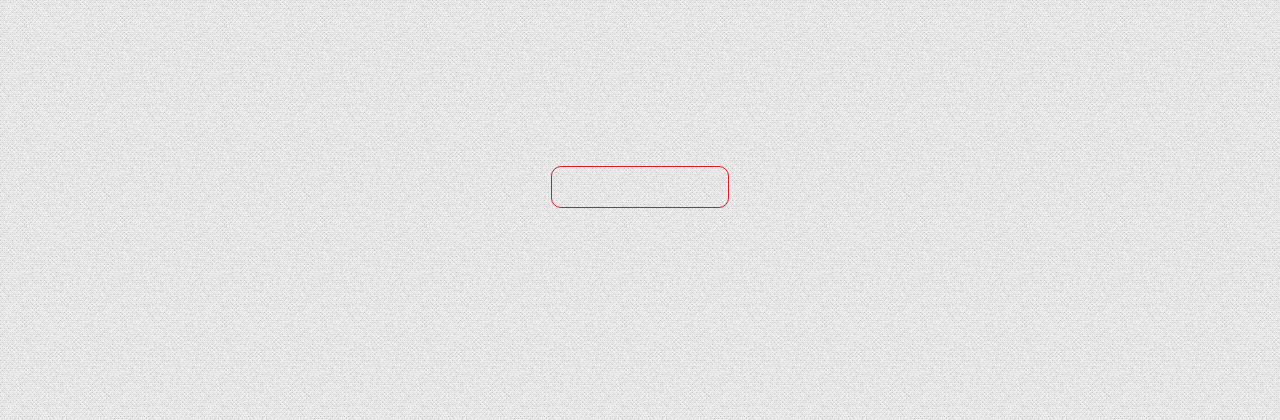
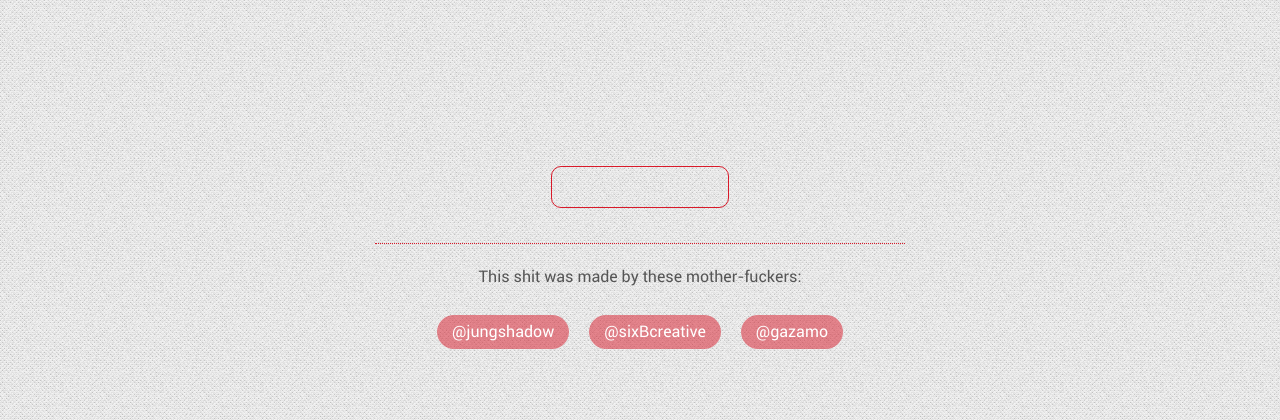
Before and after one commit to jungshadow/yfpp, a Django app: template yfpp/templates/yfpp/base.html in a window 1280 px wide. Shown: the part 380-800 px from the top of the page. Run offline with Django 3.2, Linux system fonts and the light colour scheme; the template is opened without the code that fills it, so the values that code supplies are empty; parts of the project's set-up code (start-up, migrations or seed data) failed here and were passed over; some libraries are stand-ins or nearby versions; some web fonts are replaced.

Commit message:
attribution
attribution

```diff
--- a/yfpp/dev_static/css/style.css
+++ b/yfpp/dev_static/css/style.css
@@ -111,4 +111,7 @@ h5{font-size:0.846em;line-height:2.09em;text-transform:uppercase;letter-spacing:
 .footer{clear:both;margin-top:15em;}
 .social{width:178px;margin:0 auto;display:block;padding:20px;border:1px solid #d91a2a;-webkit-border-radius:10px;-moz-border-radius:10px;border-radius:10px;}.social .stButton .stBubble_count{height:41px;}
 .social .stButton .stFb,.social .stButton .stTwbutton,.social .stButton .stMainServices{height:25px;}
-@media only screen and (min-width:481px){.address-form,.restart{width:430px;} input{font-size:1em;}}@media only screen and (min-width:768px){.onecol{width:5.801104972%;} .twocol{width:14.364640883%;} .threecol{width:22.928176794%;} .fourcol{width:31.491712705%;} .fivecol{width:40.055248616%;} .sixcol{width:48.618784527%;} .sevencol{width:57.182320438000005%;} .eightcol{width:65.74585634900001%;} .ninecol{width:74.30939226%;} .tencol{width:82.87292817100001%;} .elevencol{width:91.436464082%;} .twelvecol{width:99.999999993%;} .onecol,.twocol,.threecol,.fourcol,.fivecol,.sixcol,.sevencol,.eightcol,.ninecol,.tencol,.elevencol,.twelvecol{position:relative;float:left;margin-left:2.762430939%;} .first{margin-left:0;} .last{float:right;} h1 .where{font-size:2.35em;line-height:.8em;} h1 .fucking{font-size:3em;line-height:.8em;} h1 .poll{font-size:1.7em;line-height:.8em;} .wrap{max-width:1140px;} .address-form,.restart{width:530px;}}@media only screen and (min-width:1030px){}@media only screen and (min-width:1240px){}@media only screen and (-webkit-min-device-pixel-ratio:1.5),only screen and (min--moz-device-pixel-ratio:1.5),only screen and (min-device-pixel-ratio:1.5){}@media (device-height:568px) and (-webkit-min-device-pixel-ratio:2){}
+.attribution{width:283px;margin:35px auto;border-top:1px dotted #d91a2a;}.attribution h4{font-size:.85em;font-weight:normal;}
+.attribution ul{text-align:center;}
+.attribution li{text-align:center;margin:10px;display:block;background:rgba(217, 26, 42, 0.5);padding:5px 15px;-webkit-border-radius:50px;-moz-border-radius:50px;border-radius:50px;}.attribution li a{text-decoration:none;color:#fff;}
+@media only screen and (min-width:481px){.address-form,.restart{width:430px;} input{font-size:1em;}}@media only screen and (min-width:768px){.onecol{width:5.801104972%;} .twocol{width:14.364640883%;} .threecol{width:22.928176794%;} .fourcol{width:31.491712705%;} .fivecol{width:40.055248616%;} .sixcol{width:48.618784527%;} .sevencol{width:57.182320438000005%;} .eightcol{width:65.74585634900001%;} .ninecol{width:74.30939226%;} .tencol{width:82.87292817100001%;} .elevencol{width:91.436464082%;} .twelvecol{width:99.999999993%;} .onecol,.twocol,.threecol,.fourcol,.fivecol,.sixcol,.sevencol,.eightcol,.ninecol,.tencol,.elevencol,.twelvecol{position:relative;float:left;margin-left:2.762430939%;} .first{margin-left:0;} .last{float:right;} h1 .where{font-size:2.35em;line-height:.8em;} h1 .fucking{font-size:3em;line-height:.8em;} h1 .poll{font-size:1.7em;line-height:.8em;} .wrap{max-width:1140px;} .address-form,.restart{width:530px;} .attribution{width:530px;}.attribution h4{font-size:1em;font-weight:normal;text-align:center;margin-bottom:5px;} .attribution li{display:inline-block;}}@media only screen and (min-width:1030px){}@media only screen and (min-width:1240px){}@media only screen and (-webkit-min-device-pixel-ratio:1.5),only screen and (min--moz-device-pixel-ratio:1.5),only screen and (min-device-pixel-ratio:1.5){}@media (device-height:568px) and (-webkit-min-device-pixel-ratio:2){}
--- a/yfpp/dev_static/less/_768up.less
+++ b/yfpp/dev_static/less/_768up.less
@@ -48,3 +48,23 @@ FORM SYTLES
 /*********************
 FOOTER STYLES
 *********************/
+.attribution{
+	width: 530px;
+
+	h4{
+		font-size: 1em;
+		font-weight: normal;
+		text-align: center;
+		margin-bottom: 5px;
+	}
+
+	ul{
+			}
+	li{
+
+		display: inline-block;
+
+
+
+	}
+}
--- a/yfpp/dev_static/less/_base.less
+++ b/yfpp/dev_static/less/_base.less
@@ -320,4 +320,30 @@ FOOTER STYLES
 
 	}
 }
-.copyright {}
+.attribution{
+	width: 283px;
+	margin: 35px auto;
+	border-top: 1px dotted @red;
+
+	h4{
+		font-size: .85em;
+		font-weight: normal;
+	}
+	ul{
+		text-align: center;
+	}
+	li{
+		text-align: center;
+		margin: 10px;
+		display: block;
+
+		background: rgba(217,26,42, .5);
+		padding: 5px 15px;
+		.border-radius(50px);
+
+		a{
+			text-decoration: none;
+			color: #fff;
+		}
+	}
+}
--- a/yfpp/templates/yfpp/base.html
+++ b/yfpp/templates/yfpp/base.html
@@ -37,11 +37,10 @@
 		<!-- end of #container -->
 
 		<footer class="footer wrap clearfix">
-		<menu class="social clearfix">
-				<span class='st_twitter_vcount' displayText='Tweet'></span>
-<span class='st_facebook_vcount' displayText='Facebook'></span>
-
-		</menu>
+				<div class="social clearfix"> <span class='st_twitter_vcount' displayText='Tweet'></span> <span class='st_facebook_vcount' displayText='Facebook'></span> </div>
+				<div class="attribution clearfix">
+				<h4>This shit was made by these mother-fuckers:</h4>
+				<ul class="clearfix"><li class="jungshadow"><a href="https://twitter.com/sixBcreative">@jungshadow</a></li><li class="sixbcreative"><a href="https://twitter.com/sixBcreative">@sixBcreative</a></li><li class="gazamo"><a href="https://twitter.com/sixBcreative">@gazamo</a></li></ul></div>
 		</footer>
 </div>
 <script src="//ajax.googleapis.com/ajax/libs/jquery/1.8.2/jquery.min.js"></script>
```
Lines whose indentation alone changed are shown as unchanged.
